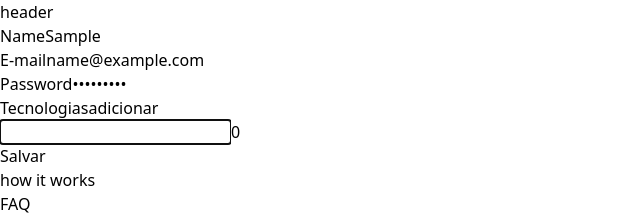
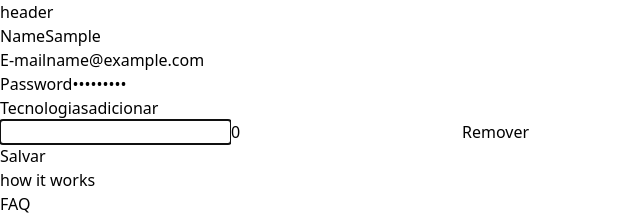
Before and after one commit to GabrielDeFreitas/receitosas, a React (Vite) app: page / in a window 1280 px wide. Both pictures are taken after typing "Sample", "name@example.com", "Sample123" into the empty fields and a click on the button "adicionar". Shown: the top 215 px of the page, without its empty margins (0-640 px from the left). Built offline with nearby package versions, Linux system fonts and the light colour scheme.

Commit message:
feat: add remove field

```diff
--- a/src/components/RecipeForm/index.tsx
+++ b/src/components/RecipeForm/index.tsx
@@ -86,7 +86,7 @@ export function RecipeForm() {
               </button>
             </label>
             {fields.map((field, index) => (
-              <div key={field.id}>
+              <div key={field.id} className="flex items-center gap-2">
                 <input {...register(`techs.${index}.title`)} className="border border-zinc-600" type="text" />
                 {errors.techs?.[index]?.title && <span>{errors.techs[index].title.message}</span>}
 
@@ -96,6 +96,10 @@ export function RecipeForm() {
                   type="number"
                 />
                 {errors.techs?.[index]?.knowledge && <span>{errors.techs[index].knowledge.message}</span>}
+
+                <button type="button" onClick={() => remove(index)} className="bg-red-500 text-white rounded p-1">
+                  Remover
+                </button>
               </div>
             ))}
             {errors.techs && <span>{errors.techs.message}</span>}
```
